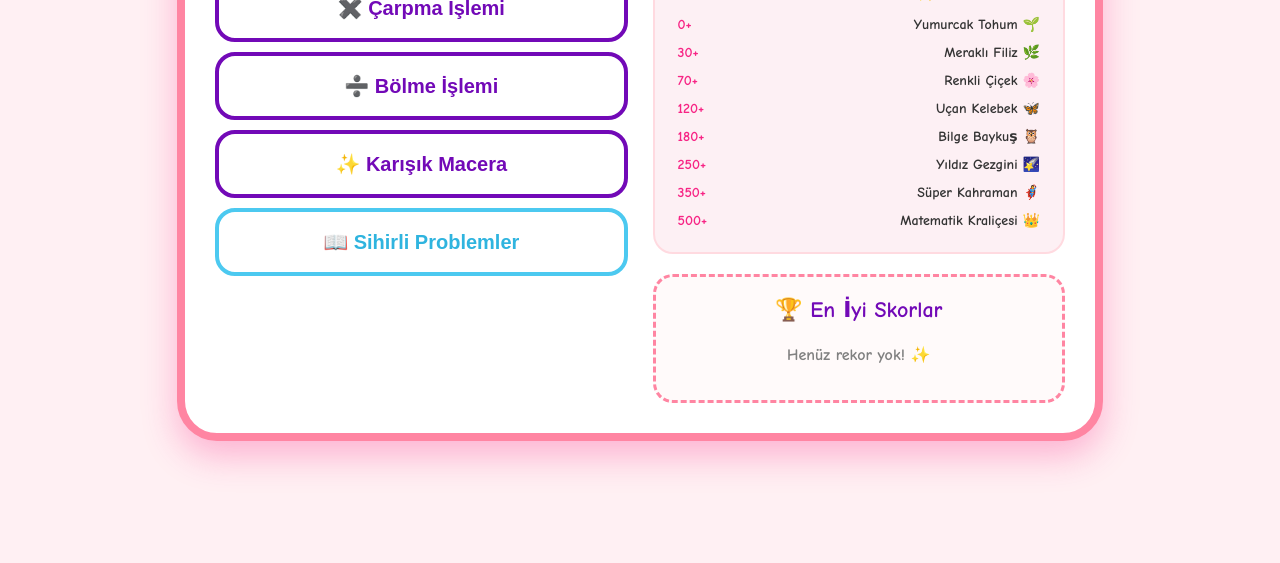
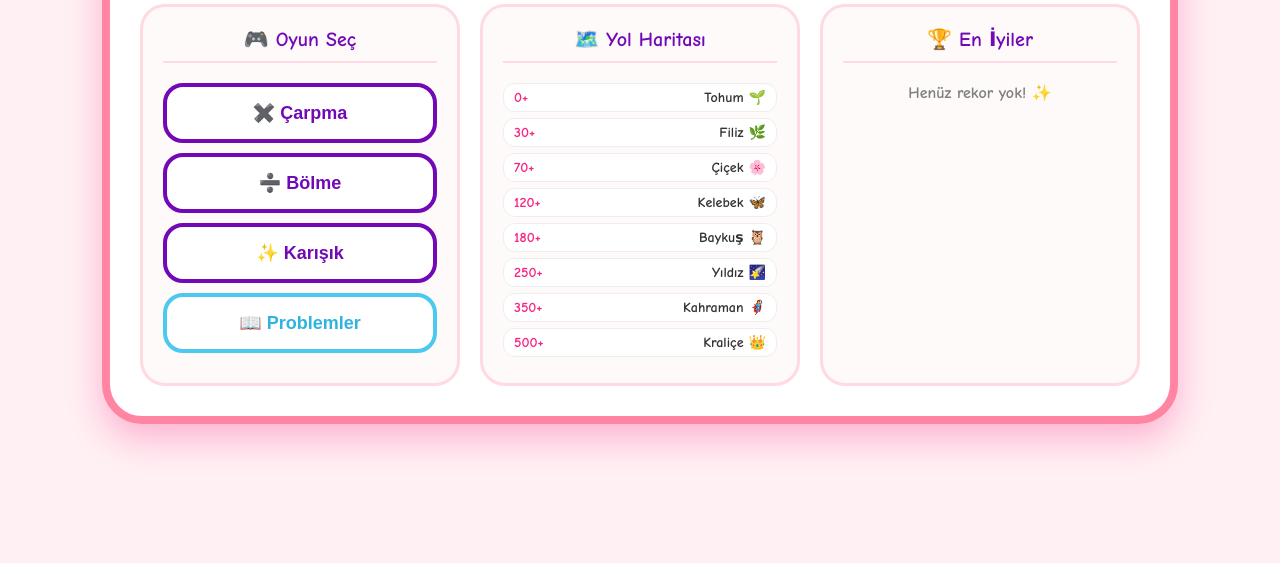
Before and after one commit to ardakars/math, a plain HTML site: page index.html in a window 1280 px wide. Shown: the part 267-830 px from the top of the page. Drawn offline with nearby package versions, Linux system fonts and the light colour scheme.

Commit message:
Refactor index.html for improved layout and styling
Updated HTML structure and styles for the game interface, including layout adjustments and new features.

```diff
--- a/index.html
+++ b/index.html
@@ -14,7 +14,7 @@
             font-family: 'Comic Sans MS', 'Verdana', sans-serif;
             background-color: var(--arkaplan);
             display: flex; justify-content: center; align-items: center;
-            min-height: 100vh; margin: 0; padding: 10px;
+            min-height: 100vh; margin: 0; padding: 15px;
             font-weight: 700;
         }
 
@@ -22,117 +22,135 @@
             background: white; padding: 30px; border-radius: 40px;
             box-shadow: 0 15px 35px rgba(247, 37, 133, 0.3);
             text-align: center; border: 8px solid var(--pembe);
-            width: 850px; max-width: 98%;
+            width: 1000px; max-width: 98%; /* Ekranı biraz daha genişlettik */
+            position: relative;
         }
 
-        .giris-layout { display: flex; gap: 25px; flex-wrap: wrap; justify-content: center; }
-        .sol-panel, .sag-panel { flex: 1; min-width: 320px; }
+        /* Üçlü Kolon Düzeni */
+        .ana-sayfa-layout {
+            display: grid;
+            grid-template-columns: 1fr 1fr 1fr;
+            gap: 20px;
+            margin-top: 20px;
+        }
 
-        .karakter-yolculugu {
-            background: #fdf0f4; border-radius: 20px; padding: 15px;
-            margin-bottom: 20px; border: 2px solid #ffdae0; text-align: left;
+        .panel {
+            background: #fffafa;
+            border-radius: 25px;
+            padding: 20px;
+            border: 3px solid #ffdae0;
+        }
+
+        .panel h3 {
+            margin-top: 0;
+            color: var(--mor);
+            font-size: 20px;
+            border-bottom: 2px solid #ffdae0;
+            padding-bottom: 10px;
         }
 
         /* Seviye Listesi Stil */
         .yolculuk-item {
             display: flex; align-items: center; justify-content: space-between;
-            font-size: 14px; margin: 5px 0; color: #333;
-            padding: 3px 8px; border-radius: 10px;
+            font-size: 14px; margin: 6px 0; color: #333;
+            padding: 5px 10px; border-radius: 12px;
+            background: white; border: 1px solid #eee;
         }
-        .yolculuk-item b { color: var(--koyu-pembe); width: 70px; }
-        .yolculuk-aktif { background: #ffe4e9; border: 1px solid var(--pembe); }
-
-        #zaman-bar-kapsayici {
-            width: 100%; height: 16px; background: #eee;
-            border-radius: 8px; margin: 20px 0; overflow: hidden; display: none;
-            border: 2px solid #ddd;
-        }
-        #zaman-bar { width: 100%; height: 100%; background: var(--mavi); transition: width 0.1s linear; }
-
-        .unvan-etiketi {
-            background: var(--mor); color: white;
-            padding: 10px 25px; border-radius: 25px;
-            font-size: 22px; display: inline-block; margin-bottom: 15px;
-            box-shadow: 0 4px 8px rgba(0,0,0,0.2);
-        }
+        .yolculuk-item b { color: var(--koyu-pembe); min-width: 45px; text-align: left; }
 
         .mod-butonu {
             background: white; border: 4px solid var(--mor); color: var(--mor);
-            padding: 18px; margin: 10px 0; border-radius: 20px;
-            cursor: pointer; font-weight: 900; font-size: 20px;
+            padding: 15px; margin: 10px 0; border-radius: 20px;
+            cursor: pointer; font-weight: 900; font-size: 18px;
             transition: 0.3s; width: 100%; display: block;
         }
-        .mod-butonu:hover { background: var(--mor); color: white; transform: scale(1.02); }
+        .mod-butonu:hover { background: var(--mor); color: white; transform: scale(1.03); }
+
+        /* Oyun Ekranı */
+        #bastan-basla-btn {
+            position: absolute; top: 20px; right: 20px;
+            background: #eee; border: none; padding: 10px 15px;
+            border-radius: 15px; cursor: pointer; font-weight: bold;
+            font-family: inherit; transition: 0.3s;
+        }
+        #bastan-basla-btn:hover { background: #ffdae0; color: var(--koyu-pembe); }
 
         .soru-alani {
-            font-size: 60px; color: var(--koyu-pembe);
-            margin: 20px 0; min-height: 160px;
+            font-size: 65px; color: var(--koyu-pembe);
+            margin: 15px 0; min-height: 150px;
             display: flex; align-items: center; justify-content: center;
         }
 
         .problem-metni {
-            font-size: 24px; line-height: 1.6; color: #222; font-weight: 800;
+            font-size: 24px; line-height: 1.5; color: #222; font-weight: 800;
             padding: 25px; background: #fff8f9; border-radius: 30px; border: 3px solid #ffdae0;
         }
 
         input {
-            font-size: 40px; width: 180px; padding: 15px;
+            font-size: 45px; width: 200px; padding: 15px;
             border: 5px solid var(--mavi); border-radius: 25px;
-            text-align: center; outline: none; font-weight: 900;
-            color: var(--mor);
+            text-align: center; outline: none; font-weight: 900; color: var(--mor);
         }
 
         .kontrol-btn {
             background: linear-gradient(45deg, var(--koyu-pembe), var(--pembe));
-            color: white; border: none; padding: 20px 45px;
+            color: white; border: none; padding: 20px;
             font-size: 28px; border-radius: 35px; cursor: pointer;
             margin-top: 25px; width: 100%; font-weight: 900;
             box-shadow: 0 6px 0px #c01b65;
         }
-        .kontrol-btn:active { transform: translateY(4px); box-shadow: 0 2px 0px #c01b65; }
 
-        .skor-tablosu {
-            background: #fffafa; border-radius: 20px; padding: 20px; border: 3px dashed var(--pembe);
+        .skor-item { display: flex; justify-content: space-between; padding: 10px; border-bottom: 2px solid #ffdae0; font-size: 16px;}
+        .gizle { display: none !important; }
+
+        /* Mobil Uyumluluk için Grid Ayarı */
+        @media (max-width: 900px) {
+            .ana-sayfa-layout { grid-template-columns: 1fr; }
+            #oyun-kapsayici { width: 95%; }
         }
-        .skor-tablosu h3 { font-size: 22px; margin-top: 0; color: var(--mor); }
-
-        .skor-item { display: flex; justify-content: space-between; padding: 10px; border-bottom: 2px solid #ffdae0; font-size: 18px;}
-        .gizle { display: none !important; }
     </style>
 </head>
 <body>
 
 <div id="oyun-kapsayici">
     <div id="giris-ekrani">
-        <h1 style="color: var(--koyu-pembe);">Matematik Serüveni 🌸</h1>
-        <div class="giris-layout">
-            <div class="sol-panel">
-                <button class="mod-butonu" onclick="oyunuBaslat('*')">✖️ Çarpma İşlemi</button>
-                <button class="mod-butonu" onclick="oyunuBaslat('/')">➗ Bölme İşlemi</button>
-                <button class="mod-butonu" onclick="oyunuBaslat('karisik')">✨ Karışık Macera</button>
-                <button class="mod-butonu" style="border-color: #4cc9f0; color: #2fb4df;" onclick="oyunuBaslat('problem')">📖 Sihirli Problemler</button>
+        <h1 style="color: var(--koyu-pembe); font-size: 40px; margin-bottom: 10px;">Matematik Serüveni 🌸</h1>
+
+        <div class="ana-sayfa-layout">
+            <div class="panel">
+                <h3>🎮 Oyun Seç</h3>
+                <button class="mod-butonu" onclick="oyunuBaslat('*')">✖️ Çarpma</button>
+                <button class="mod-butonu" onclick="oyunuBaslat('/')">➗ Bölme</button>
+                <button class="mod-butonu" onclick="oyunuBaslat('karisik')">✨ Karışık</button>
+                <button class="mod-butonu" style="border-color: #4cc9f0; color: #2fb4df;" onclick="oyunuBaslat('problem')">📖 Problemler</button>
             </div>
-            <div class="sag-panel">
-                <div class="karakter-yolculugu">
-                    <h4 style="margin: 0 0 10px 0; color: var(--mor); text-align: center; font-size: 18px;">Yolculuk Haritası ✨</h4>
-                    <div id="seviye-listesi">
-                        </div>
-                </div>
-                <div class="skor-tablosu">
-                    <h3>🏆 En İyi Skorlar</h3>
-                    <div id="liderlik-listesi"></div>
-                </div>
+
+            <div class="panel">
+                <h3>🗺️ Yol Haritası</h3>
+                <div id="seviye-listesi"></div>
+            </div>
+
+            <div class="panel">
+                <h3>🏆 En İyiler</h3>
+                <div id="liderlik-listesi"></div>
             </div>
         </div>
     </div>
 
     <div id="oyun-ekrani" class="gizle">
-        <div id="unvan" class="unvan-etiketi">Yeni Başlayan 🌱</div>
-        <div style="display: flex; justify-content: space-between; margin: 15px 0; font-size: 24px;">
+        <button id="bastan-basla-btn" onclick="başaDön()">🏠 Baştan Başla</button>
+
+        <div id="unvan" style="background: var(--mor); color: white; padding: 10px 30px; border-radius: 25px; font-size: 22px; display: inline-block; margin-top: 20px;">
+            Yeni Başlayan 🌱
+        </div>
+
+        <div style="display: flex; justify-content: space-between; margin: 25px 0; font-size: 26px; padding: 0 20px;">
             <span style="color: var(--mor);">Puan: <span id="puan">0</span></span>
             <span id="canlar">❤️❤️</span>
         </div>
-        <div id="zaman-bar-kapsayici"><div id="zaman-bar"></div></div>
+
+        <div id="zaman-bar-kapsayici" style="width: 90%; margin: 10px auto;"><div id="zaman-bar" style="width: 100%; height: 16px; background: var(--mavi); border-radius: 8px;"></div></div>
+
         <div class="soru-alani" id="soru">?</div>
         <input type="number" id="cevap" inputmode="numeric" placeholder="?">
         <br>
@@ -143,14 +161,14 @@
 
 <script>
     const SEVIYELER = [
-        { min: 0, ad: "Yumurcak Tohum 🌱" },
-        { min: 30, ad: "Meraklı Filiz 🌿" },
-        { min: 70, ad: "Renkli Çiçek 🌸" },
-        { min: 120, ad: "Uçan Kelebek 🦋" },
-        { min: 180, ad: "Bilge Baykuş 🦉" },
-        { min: 250, ad: "Yıldız Gezgini 🌠" },
-        { min: 350, ad: "Süper Kahraman 🦸‍♀️" },
-        { min: 500, ad: "Matematik Kraliçesi 👑" }
+        { min: 0, ad: "Tohum 🌱" },
+        { min: 30, ad: "Filiz 🌿" },
+        { min: 70, ad: "Çiçek 🌸" },
+        { min: 120, ad: "Kelebek 🦋" },
+        { min: 180, ad: "Baykuş 🦉" },
+        { min: 250, ad: "Yıldız 🌠" },
+        { min: 350, ad: "Kahraman 🦸‍♀️" },
+        { min: 500, ad: "Kraliçe 👑" }
     ];
 
     let seciliMod, dogruCevap, puan = 0, can = 2, audioCtx, zamanlayici, kalanZaman, sureBittiMi = false;
@@ -184,10 +202,7 @@
     function unvanGuncelle() {
         let u = SEVIYELER[0].ad;
         for (let i = SEVIYELER.length - 1; i >= 0; i--) {
-            if (puan >= SEVIYELER[i].min) {
-                u = SEVIYELER[i].ad;
-                break;
-            }
+            if (puan >= SEVIYELER[i].min) { u = SEVIYELER[i].ad; break; }
         }
         document.getElementById('unvan').innerText = u;
     }
@@ -198,15 +213,12 @@
         sureBittiMi = false;
         const bar = document.getElementById('zaman-bar');
         bar.style.backgroundColor = "var(--mavi)";
-        document.getElementById('zaman-bar-kapsayici').style.display = 'block';
-
         zamanlayici = setInterval(() => {
             kalanZaman -= 0.1;
             bar.style.width = (kalanZaman / MAX_ZAMAN) * 100 + "%";
             if (kalanZaman <= 0) {
                 clearInterval(zamanlayici);
                 sureBittiMi = true;
-                bar.style.width = "0%";
                 bar.style.backgroundColor = "#ff4d6d";
                 document.getElementById('mesaj').innerText = "Dikkatlice çözebilirsin ✨";
             }
@@ -271,9 +283,16 @@
             if (can <= 0) {
                 clearInterval(zamanlayici);
                 skorKaydet(puan);
-                setTimeout(() => { alert("Oyun bitti! Skorun: " + puan); location.reload(); }, 500);
+                setTimeout(() => { alert("Oyun bitti! Skorun: " + puan); başaDön(); }, 500);
             }
         }
+    }
+
+    function başaDön() {
+        clearInterval(zamanlayici);
+        document.getElementById('oyun-ekrani').classList.add('gizle');
+        document.getElementById('giris-ekrani').classList.remove('gizle');
+        skorlariGoster();
     }
 
     function skorKaydet(p) {
```
